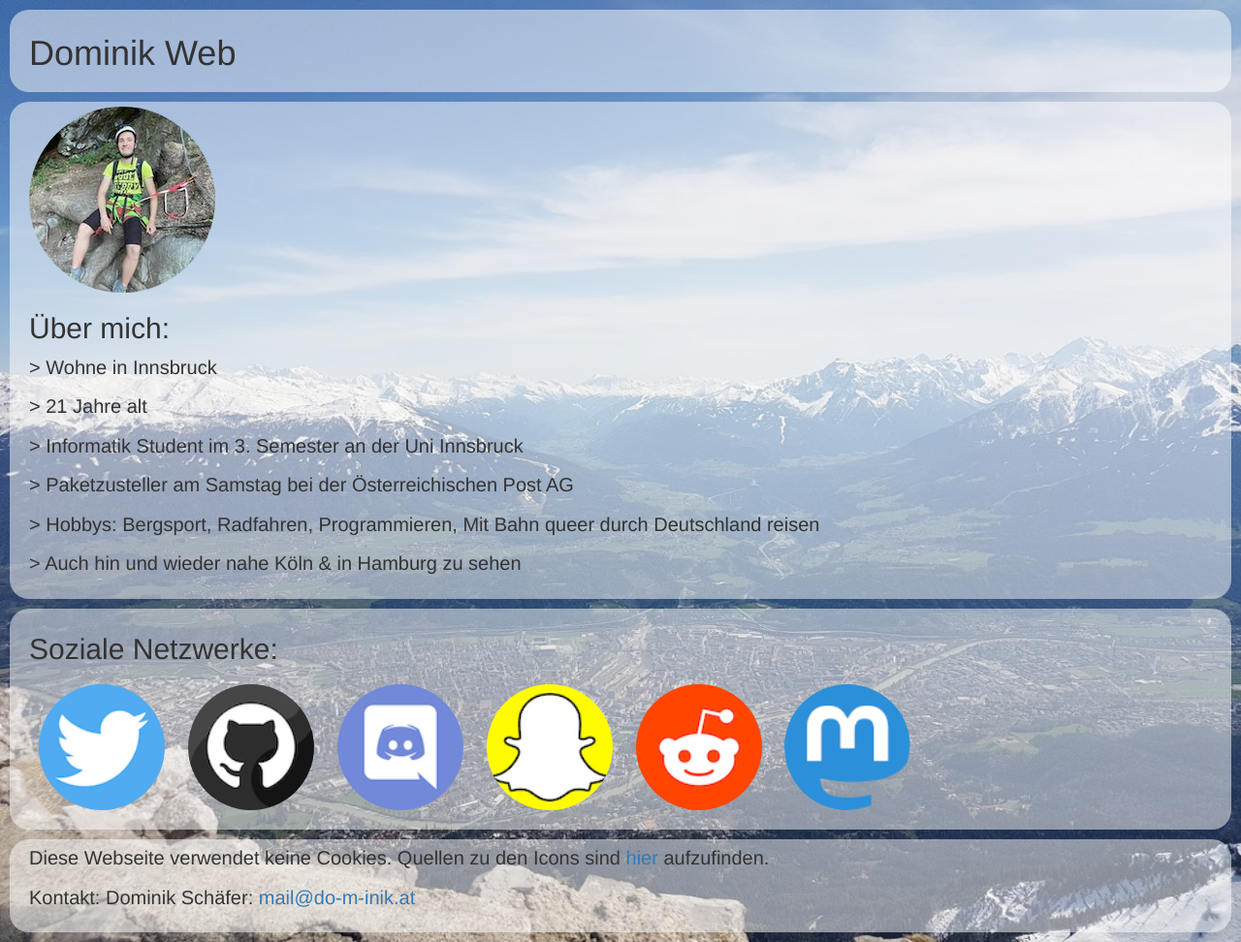
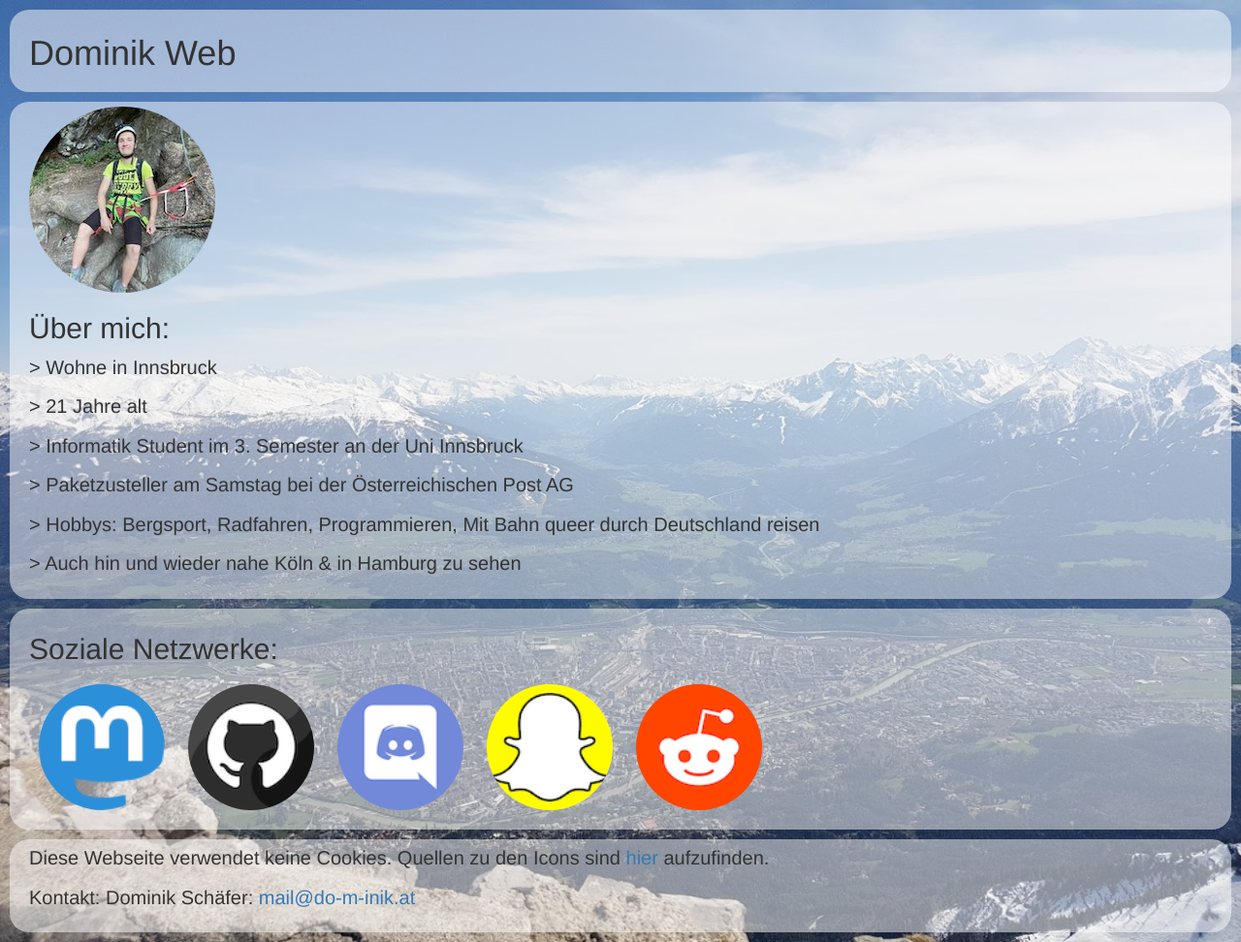
Before and after one commit to do-m-inik/domiweb, a plain HTML site: page index.html in a window 1280 px wide. Shown: the whole page at 97% size. Drawn offline with nearby package versions, Linux system fonts and the light colour scheme.

Commit message:
Entfernen von Twitter in der Auflistung sozialer Netzwerke

```diff
--- a/index.html
+++ b/index.html
@@ -26,14 +26,13 @@
 </div>
 <div>
     <h2>Soziale Netzwerke:</h2>
-        <a href="https://twitter.com/do_m_inik" target="_blank"><img src="pictures/icons/twitter_icon.png" alt="https://twitter.com/do_m_inik" class="icon"></a>
+	<a rel="me" target="_blank" href="https://chaos.social/@do_m_inik"><img src="pictures/icons/mastodon_icon.png" alt="https://chaos.social/@do_m_inik" class="icon"></a>
         <a href="https://github.com/do-m-inik" target="_blank"><img src="pictures/icons/github_icon.png" alt="https://github.com/do-m-inik" class="icon"></a>
         <a href="https://discordapp.com/users/265130704759816193" target="_blank"><img src="pictures/icons/discord_icon.png"
                 alt="https://discordapp.com/users/265130704759816193" class="icon"></a>
         <a href="https://www.snapchat.com/add/domis3011" target="_blank"><img src="pictures/icons/snapchat_icon.png"
                 alt="https://www.snapchat.com/add/domis3011" class="icon"></a>
         <a href="https://reddit.com/u/do_m_inik" target="_blank"><img src="pictures/icons/reddit_icon.png" alt="https://reddit.com/u/do_m_inik" class="icon"></a>
-	<a rel="me" target="_blank" href="https://chaos.social/@do_m_inik"><img src="pictures/icons/mastodon_icon.png" alt="https://chaos.social/@do_m_inik" class="icon"></a>
 </div>
 <div>
     <p>Diese Webseite verwendet keine Cookies. Quellen zu den Icons sind <a href="sources/index.html" target="_blank">hier</a> aufzufinden.</p>
```
Also changed, not shown: pictures/icons/twitter_icon.png (deleted).
